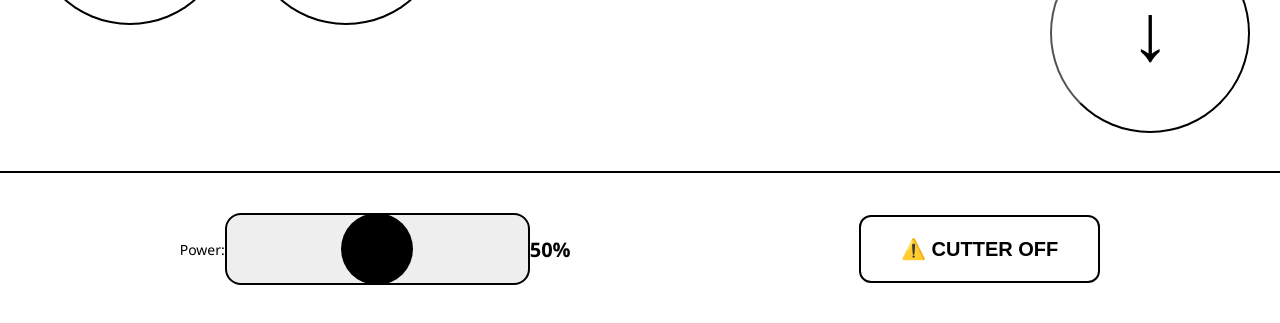
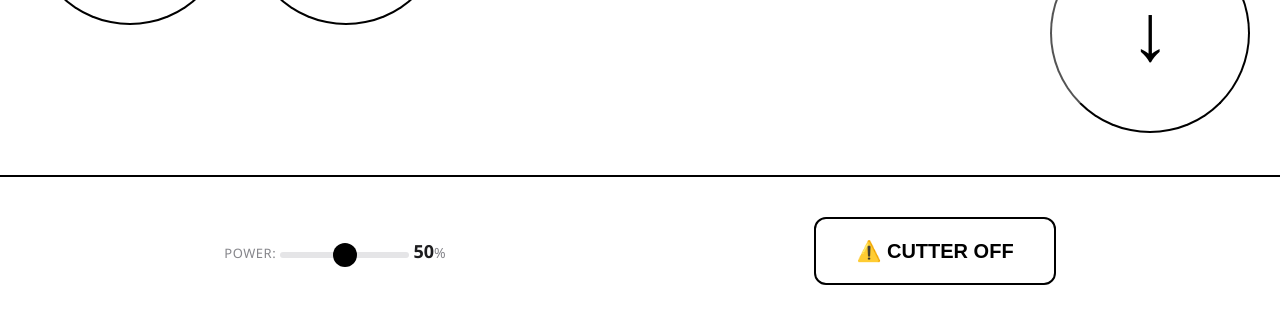
Before and after one commit to asetic003/robot-cotroller-, a plain HTML site: page index.html in a window 1280 px wide. Both pictures are taken after a click on the button "Connect & Start". Shown: the part 475-798 px from the top of the page. Drawn offline with Linux system fonts and the light colour scheme.

Commit message:
Update index.html

```diff
--- a/index.html
+++ b/index.html
@@ -247,55 +247,85 @@
             border-top: 2px solid #000000; /* Added border */
         }
 
-        .power-control {
-            display: flex;
-            align-items: center;
-            gap: 0.5wh;
-            flex: 1;
-            max-width: 400px;
-        }
-
         .power-label {
-            font-size: 14px;
+            font-size: 13px;
+            font-weight: 500;
+            color: #86868b;
+            text-transform: uppercase;
+            letter-spacing: 0.5px;
             white-space: nowrap;
         }
 
         .power-slider {
             flex: 1;
-            height: 9vh;
+            height: 6px;
             -webkit-appearance: none;
             appearance: none;
-            background: #eee; /* Light gray track */
-            border-radius: 2vh;
-            border: 2px solid #000; /* Black border */
+            background: #e5e5e7;
+            border-radius: 3px;
+            border: none;
             outline: none;
+            transition: background 0.2s ease;
+        }
+
+        .power-slider:hover {
+            background: #d2d2d7;
         }
 
         .power-slider::-webkit-slider-thumb {
             -webkit-appearance: none;
             appearance: none;
-            width: 9vh;
-            height: 9vh;
-            background: #000; /* Black thumb */
+            width: 24px;
+            height: 24px;
+            background: #000;
             border-radius: 50%;
             cursor: pointer;
-            /* Removed box-shadow */
+            transition: transform 0.15s ease, box-shadow 0.15s ease;
+        }
+
+        .power-slider::-webkit-slider-thumb:hover {
+            transform: scale(1.1);
+            box-shadow: 0 2px 8px rgba(0, 0, 0, 0.2);
+        }
+
+        .power-slider::-webkit-slider-thumb:active {
+            transform: scale(1.05);
+            box-shadow: 0 1px 4px rgba(0, 0, 0, 0.3);
         }
 
         .power-slider::-moz-range-thumb {
-            width: 20wh;
-            height: 2.5vh;
-            background: #000; /* Black thumb */
-            border-radius: 100%;
+            width: 24px;
+            height: 24px;
+            background: #000;
+            border-radius: 50%;
             cursor: pointer;
             border: none;
-            /* Removed box-shadow */
+            transition: transform 0.15s ease, box-shadow 0.15s ease;
+        }
+
+        .power-slider::-moz-range-thumb:hover {
+            transform: scale(1.1);
+            box-shadow: 0 2px 8px rgba(0, 0, 0, 0.2);
+        }
+
+        .power-slider::-moz-range-thumb:active {
+            transform: scale(1.05);
+            box-shadow: 0 1px 4px rgba(0, 0, 0, 0.3);
         }
 
         .power-value {
-            font-size: 20px;
-            font-weight: bold;
+            font-size: 18px;
+            font-weight: 600;
+            color: #1d1d1f;
             min-width: 50px;
+            text-align: right;
+            font-variant-numeric: tabular-nums;
+        }
+
+        .power-unit {
+            font-size: 14px;
+            font-weight: 400;
+            color: #86868b;
         }
         .cutter-btn {
             /* Converted px values to vh for scaling */
@@ -426,7 +456,7 @@
             <div class="power-control">
                 <span class="power-label">Power:</span>
                 <input type="range" class="power-slider" id="powerSlider" min="0" max="100" value="50">
-                <span class="power-value" id="powerValue">50%</span>
+                <span class="power-value"><span id="powerValue">50</span><span class="power-unit">%</span></span>
             </div>
             <button class="cutter-btn" id="cutterBtn" onclick="toggleCutter()">
                 ⚠️ CUTTER OFF
@@ -567,7 +597,7 @@
 
         powerSlider.addEventListener('input', (e) => {
             currentPower = parseInt(e.target.value);
-            powerValue.textContent = currentPower + '%';
+            powerValue.textContent = currentPower; // Remove the + '%' since it's now in separate span
             updateMotors();
         });
 
```
